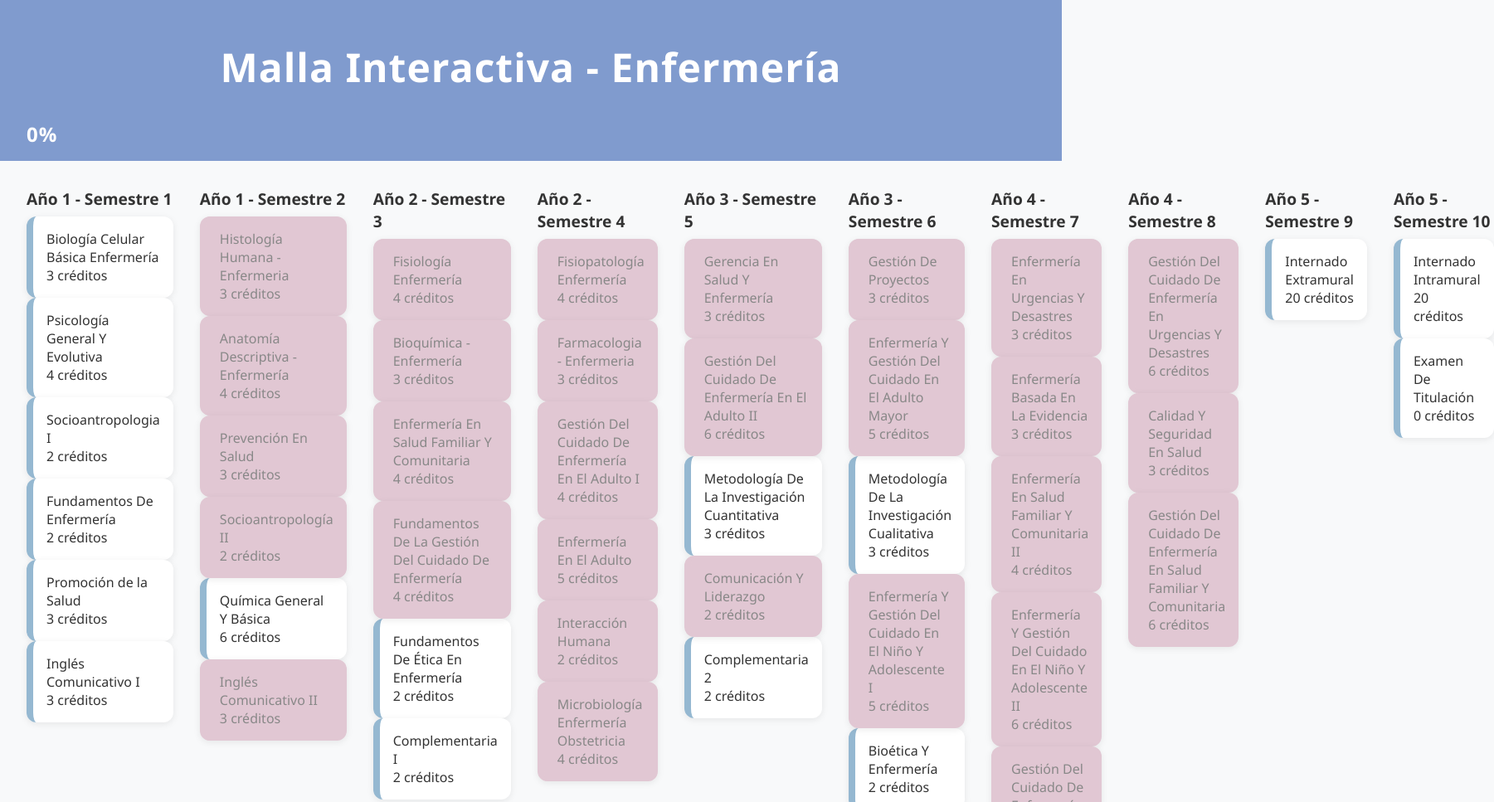
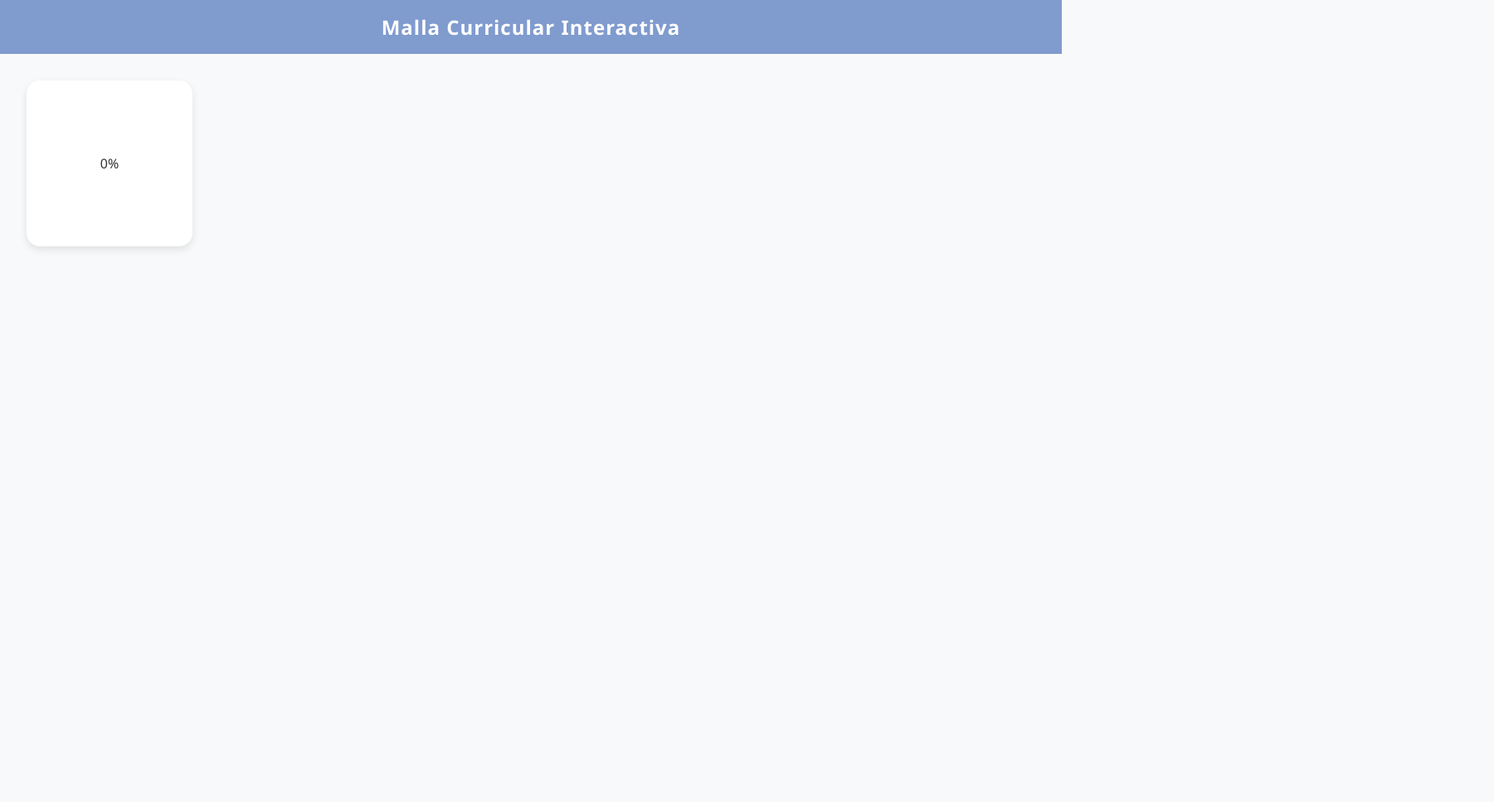
Before and after one commit to anaiswert/Enfermeria, a plain HTML site: page index.html in a window 1280 px wide. Shown: the top 967 px of the page at 83% size, 1801 px wide, since content can reach past the window. After the commit the page ends 800 px from the top, so only its background shows below. Drawn offline with nearby package versions, Linux system fonts and the light colour scheme.

Commit message:
Update index.html

```diff
--- a/index.html
+++ b/index.html
@@ -3,27 +3,29 @@
 <head>
   <meta charset="UTF-8" />
   <meta name="viewport" content="width=device-width, initial-scale=1.0" />
-  <title>Malla Interactiva</title>
+  <title>Malla Curricular Interactiva</title>
+
+  <!-- Vinculación al CSS -->
   <link rel="stylesheet" href="styles.css" />
 </head>
 <body>
   <header>
-    <h1>Malla Interactiva - Enfermería</h1>
-    <div id="progress-container">
-      <div id="progress-bar"><span id="progress-text">0%</span></div>
-    </div>
+    Malla Curricular Interactiva
   </header>
 
-  <main id="malla">
-    <!-- Aquí se insertarán los semestres y ramos vía JS dinámicamente -->
+  <main>
+    <!-- Gráfico de progreso -->
+    <div id="graph">
+      <span id="progress-text">0%</span>
+    </div>
+
+    <!-- Contenedor de ramos -->
+    <div id="container">
+      <!-- Los ramos se agregarán dinámicamente desde script.js -->
+    </div>
   </main>
 
-  <footer>
-    <canvas id="chart" width="400" height="200"></canvas>
-    <p>Total Créditos Aprobados: <span id="creditos-aprobados">0</span> / <span id="creditos-totales">232</span></p>
-  </footer>
-
-  <script src="https://cdn.jsdelivr.net/npm/chart.js"></script>
+  <!-- Lógica interactiva -->
   <script src="script.js"></script>
 </body>
 </html>
```
